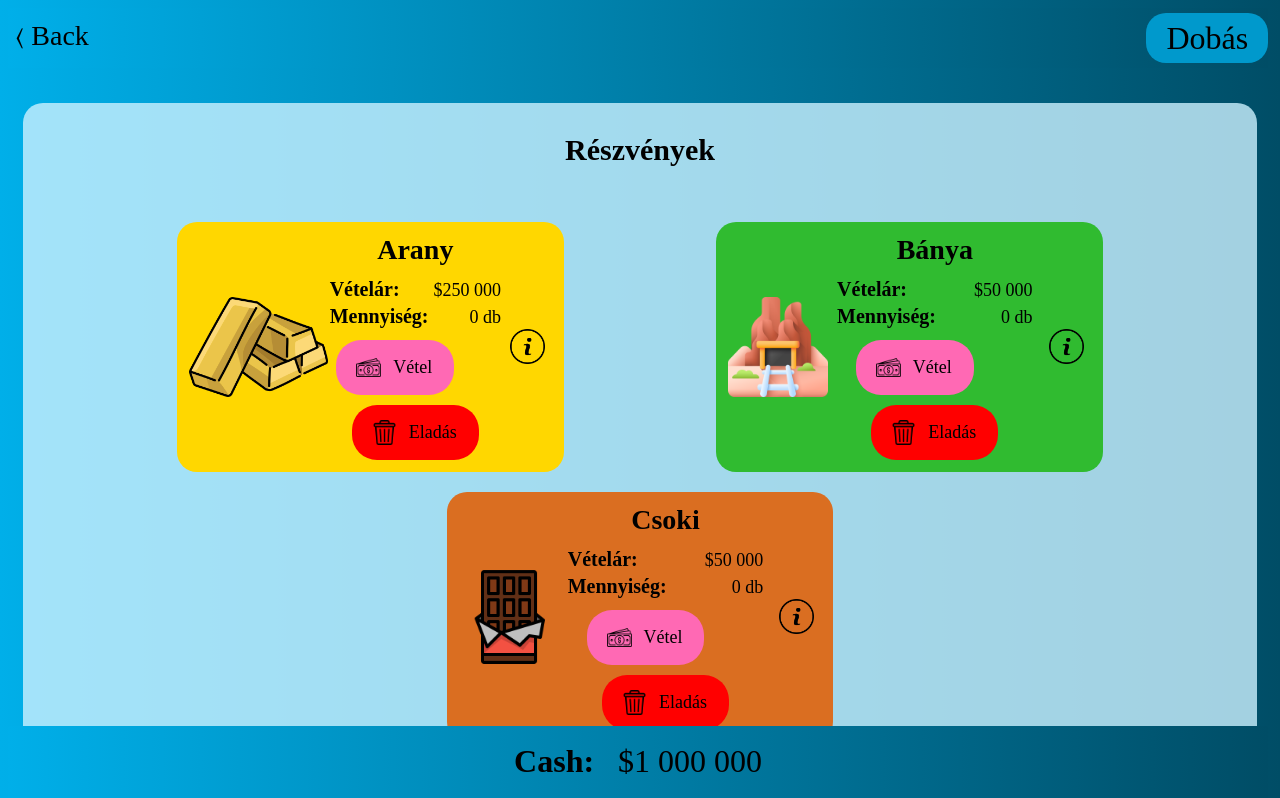
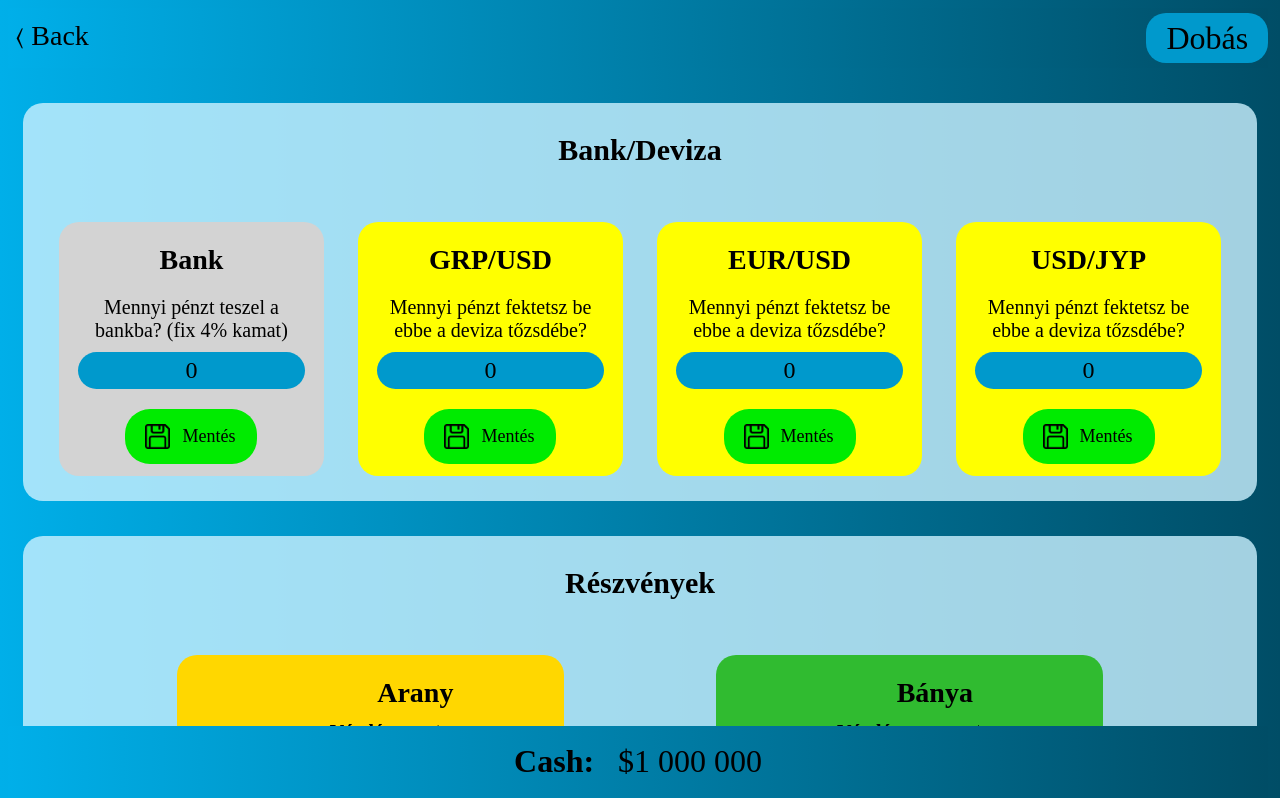
Before and after one commit to dvd2001/MyFirstMillion, an Angular app: page /game in a window 1280 px wide. Shown: the top 798 px of the page. Built offline with nearby package versions, Linux system fonts and the light colour scheme.

Commit message:
implementing devisa section

```diff
--- a/src/app/components/game-page/game-page.css
+++ b/src/app/components/game-page/game-page.css
@@ -33,8 +33,76 @@ h2 {
     height: fit-content;
     width: fit-content;
     margin: 0px;
+    margin-top: 10px;
     margin-bottom: 10px;
     font-size: 28px;
+}
+
+label {
+    color: var(--form);
+    text-align: center;
+}
+
+input::-webkit-outer-spin-button,
+input::-webkit-inner-spin-button {
+    -webkit-appearance: none;
+    margin: 0;
+}
+
+/* Firefox */
+input[type=number] {
+    -moz-appearance: textfield;
+}
+
+.bank {
+    display: flex;
+    flex-direction: column;
+    flex-wrap: wrap;
+    justify-content: center;
+    align-items: center;
+    width: 20%;
+    border-color: var(--border-form);
+    border-radius: 20px;
+    margin: 10px;
+    padding: 12px;
+}
+
+.devisa {
+    background-color: var(--bg-devisa);
+}
+
+.bankLbl {
+    margin-top: 10px;
+    margin-bottom: 10px;
+    font-size: 20px;
+}
+
+.bankInp {
+    background-color: var(--bg-input);
+    color: var(--form);
+    margin-bottom: 10px;
+    font-size: 24px;
+    text-align: center;
+    width: 90%;
+    border-radius: 20px;
+    border: none;
+    padding: 5px;
+}
+
+.save {
+    display: flex;
+    background-color: var(--bg-save-btn);
+    color: var(--form);
+    width: fit-content;
+    height: fit-content;
+    align-items: center;
+    border: none;
+    border-radius: 25px;
+    font-size: 20px;
+    padding: 15px;
+    padding-left: 20px;
+    padding-right: 20px;
+    margin-top: 10px;
 }
 
 .level {
@@ -281,6 +349,10 @@ h2 {
     cursor: pointer;
 }
 
+#bankCard {
+    background-color: var(--bg-bank);
+}
+
 #gold {
     background-color: var(--bg-gold);
 }
@@ -360,6 +432,14 @@ h2 {
         font-size: 20px;
     }
 
+    .bankLbl {
+        font-size: 16px;
+    }
+
+    .bankInp {
+        font-size: 18px;
+    }
+
     .container {
         display: flex;
         flex-direction: column;
--- a/src/app/components/game-page/game-page.html
+++ b/src/app/components/game-page/game-page.html
@@ -2,6 +2,53 @@
     <button id="backBtn" (click)="onBack()">〈 Back</button>
     <button id="roll" (click)="roll()">Dobás</button>
 </div>
+<section id="bank">
+    <div class="title">
+        <h1>Bank/Deviza</h1>
+    </div>
+    <div class="container">
+        <div id="bankCard" class="bank cards">
+            <h2>Bank</h2>
+            <label class="bankLbl" for="bankAmount">Mennyi pénzt teszel a bankba? (fix 4% kamat)</label>
+            <input id="bankAmount" class="bankInp" type="number" min="0" [defaultValue]="0">
+            <button class="save" (click)="bankSave()">
+                <img [src]="themeService.getTheme()() === 'light' ? 'assets/images/save.png':'assets/images/saveWhite.png'"
+                    alt="Save" class="btnIcon">
+                <p>Mentés</p>
+            </button>
+        </div>
+        <div id="grp" class="devisa bank cards">
+            <h2>GRP/USD</h2>
+            <label class="bankLbl" for="grpAmount">Mennyi pénzt fektetsz be ebbe a deviza tőzsdébe?</label>
+            <input class="bankInp" type="number" id="grpAmount" min="0" [defaultValue]="0">
+            <button class="save" (click)="grpSave()">
+                <img [src]="themeService.getTheme()() === 'light' ? 'assets/images/save.png':'assets/images/saveWhite.png'"
+                    alt="Save" class="btnIcon">
+                <p>Mentés</p>
+            </button>
+        </div>
+        <div id="eur" class=" devisa bank cards">
+            <h2>EUR/USD</h2>
+            <label class="bankLbl" for="eurAmount">Mennyi pénzt fektetsz be ebbe a deviza tőzsdébe?</label>
+            <input class="bankInp" type="number" id="eurAmount" min="0" [defaultValue]="0">
+            <button class="save" (click)="eurSave()">
+                <img [src]="themeService.getTheme()() === 'light' ? 'assets/images/save.png':'assets/images/saveWhite.png'"
+                    alt="Save" class="btnIcon">
+                <p>Mentés</p>
+            </button>
+        </div>
+        <div id="jpy" class="devisa bank cards">
+            <h2>USD/JYP</h2>
+            <label class="bankLbl" for="usdAmount">Mennyi pénzt fektetsz be ebbe a deviza tőzsdébe?</label>
+            <input class="bankInp" type="number" id="usdAmount" min="0" [defaultValue]="0">
+            <button class="save" (click)="usdSave()">
+                <img [src]="themeService.getTheme()() === 'light' ? 'assets/images/save.png':'assets/images/saveWhite.png'"
+                    alt="Save" class="btnIcon">
+                <p>Mentés</p>
+            </button>
+        </div>
+    </div>
+</section>
 <section id="stocks">
     <div class="title">
         <h1>Részvények</h1>
--- a/src/app/components/game-page/game-page.ts
+++ b/src/app/components/game-page/game-page.ts
@@ -6,6 +6,7 @@ import { Field } from '../../models/Field';
 import { NgIf } from '@angular/common';
 import { isNull } from 'node:util';
 import { ParseError } from '@angular/compiler';
+import { channel } from 'node:diagnostics_channel';
 
 @Component({
   selector: 'app-game-page',
@@ -26,6 +27,10 @@ export class GamePage implements OnInit {
   private online3: number = 0;
   private online4: number = 0;
   private online5: number = 0;
+  private bank: number = 0;
+  private grp: number = 0;
+  private eur: number = 0;
+  private usd: number = 0;
   public showLevel1 = false;
   public showLevel2 = false;
   public showLevel3 = false;
@@ -392,4 +397,65 @@ export class GamePage implements OnInit {
       alert('Nincs ilyen szám a dobókockán, próbáld újra!');
     }
   }
+
+  bankSave(): void {
+    if (typeof document !== 'undefined') {
+      const bankInp = document.querySelector('#bankAmount') as HTMLInputElement;
+      let bank = parseInt(bankInp.value);
+      if (isNaN(bank)) bank = 0;
+      const differance = bank - this.bank;
+      if (differance <= this.cash) {
+        this.cash -= differance;
+        this.bank += differance;
+        this.update();
+        return;
+      }
+      alert('Nincs elég pénzed ehhez a tranzakcióhoz!');
+    }
+  }
+  grpSave(): void {
+    if (typeof document !== 'undefined') {
+      const grpInp = document.querySelector('#grpAmount') as HTMLInputElement;
+      let grp = parseInt(grpInp.value);
+      if (isNaN(grp)) grp = 0;
+      const differance = grp - this.grp;
+      if (differance <= this.cash) {
+        this.cash -= differance;
+        this.grp += differance;
+        this.update();
+        return;
+      }
+      alert('Nincs elég pénzed ehhez a tranzakcióhoz!');
+    }
+  }
+  eurSave(): void {
+    if (typeof document !== 'undefined') {
+      const eurInp = document.querySelector('#eurAmount') as HTMLInputElement;
+      let eur = parseInt(eurInp.value);
+      if (isNaN(eur)) eur = 0;
+      const differance = eur - this.eur;
+      if (differance <= this.cash) {
+        this.cash -= differance;
+        this.eur += differance;
+        this.update();
+        return;
+      }
+      alert('Nincs elég pénzed ehhez a tranzakcióhoz!');
+    }
+  }
+  usdSave(): void {
+    if (typeof document !== 'undefined') {
+      const usdInp = document.querySelector('#usdAmount') as HTMLInputElement;
+      let usd = parseInt(usdInp.value);
+      if (isNaN(usd)) usd = 0;
+      const differance = usd - this.usd;
+      if (differance <= this.cash) {
+        this.cash -= differance;
+        this.usd += differance;
+        this.update();
+        return;
+      }
+      alert('Nincs elég pénzed ehhez a tranzakcióhoz!');
+    }
+  }
 }
--- a/src/styles.css
+++ b/src/styles.css
@@ -38,6 +38,9 @@ body {
     --bg-sell-btn-hover: #ff0000aa;
     --bg-debt-btn: violet;
     --bg-debt-btn-hover: #ee82ee88;
+    --bg-bank: lightgray;
+    --bg-devisa: yellow;
+    --bg-save-btn: #00eb00;
 }
 
 [data-theme="dark"] {
@@ -72,4 +75,7 @@ body {
     --bg-sell-btn-hover: #8b0000aa;
     --bg-debt-btn: purple;
     --bg-debt-btn-hover: #80008088;
+    --bg-bank: gray;
+    --bg-devisa: orangered;
+    --bg-save-btn: green;
 }
```
